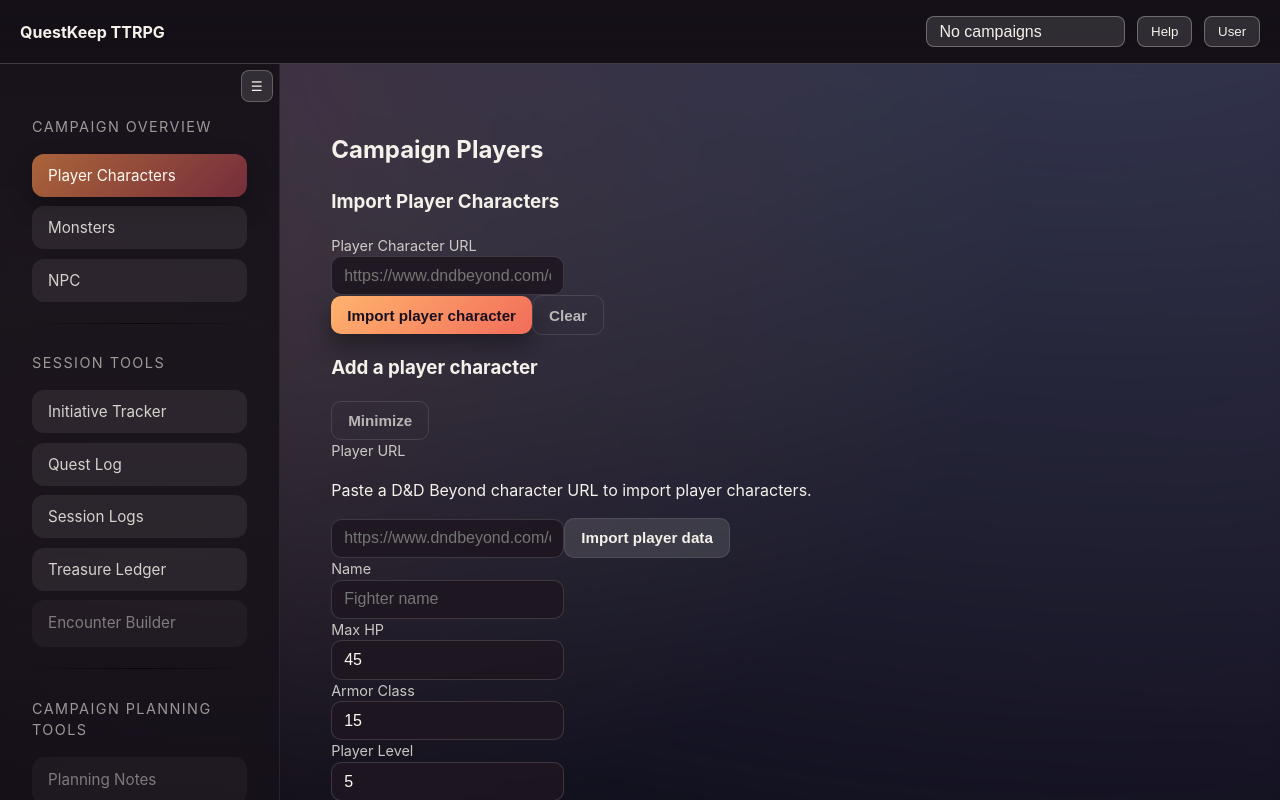
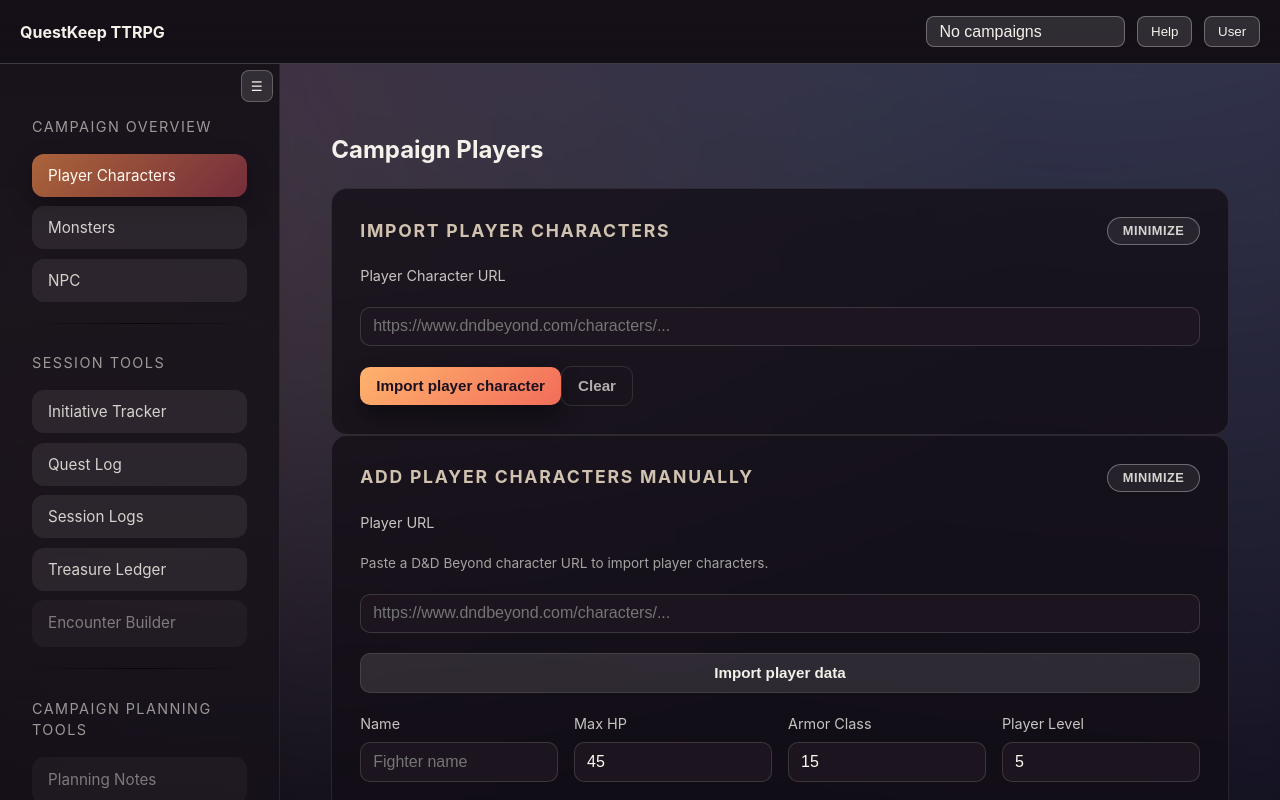
Before and after one commit to FireHeartA/DND, a React (Vite) app in the folder apps/dnd-initiative-tracker/: page / in a window 1280 px wide. Both pictures are taken after a click on the button "Manage campaigns". Shown: the top 800 px of the page. Built offline with nearby package versions, Linux system fonts and the light colour scheme.

Commit message:
Refine player characters layout with boxed sections

```diff
--- a/apps/dnd-initiative-tracker/src/components/campaign/PlayerCharactersView.tsx
+++ b/apps/dnd-initiative-tracker/src/components/campaign/PlayerCharactersView.tsx
@@ -1,3 +1,4 @@
+import { useState } from 'react'
 import { useSelector } from 'react-redux'
 import type { RootState } from '../../types'
 
@@ -6,37 +7,73 @@ export const PlayerCharactersView: React.FC = () => {
   const activeCampaignId = useSelector((state: RootState) => state.campaigns.activeCampaignId)
   const activeCampaign = campaigns.find((campaign) => campaign.id === activeCampaignId)
 
+  const [importMinimized, setImportMinimized] = useState(false)
+  const [manualMinimized, setManualMinimized] = useState(false)
+
   return (
     <section className="campaign-manager">
       <header className="campaign-manager__header">
         <h2>Campaign Players</h2>
       </header>
 
-      <article className="campaign-card">
-        <h3>Import Player Characters</h3>
+      <article className="campaign-form campaign-form--compact">
+        <div className="section-header">
+          <h4>Import player characters</h4>
+          <button
+            type="button"
+            className="section-toggle"
+            onClick={() => setImportMinimized((current) => !current)}
+          >
+            {importMinimized ? 'Expand' : 'Minimize'}
+          </button>
+        </div>
+        {!importMinimized && (
+          <>
             <label>Player Character URL</label>
             <input type="url" placeholder="https://www.dndbeyond.com/characters/..." />
             <div className="row-actions">
               <button type="button" className="primary-button">Import player character</button>
               <button type="button" className="ghost-button">Clear</button>
             </div>
+          </>
+        )}
       </article>
 
-      <article className="campaign-card">
-        <h3>Add a player character</h3>
-        <button type="button" className="ghost-button">Minimize</button>
+      <article className="campaign-form">
+        <div className="section-header">
+          <h4>Add player characters manually</h4>
+          <button
+            type="button"
+            className="section-toggle"
+            onClick={() => setManualMinimized((current) => !current)}
+          >
+            {manualMinimized ? 'Expand' : 'Minimize'}
+          </button>
+        </div>
+        {!manualMinimized && (
+          <>
             <label>Player URL</label>
-        <p>Paste a D&amp;D Beyond character URL to import player characters.</p>
+            <p className="form-hint">Paste a D&amp;D Beyond character URL to import player characters.</p>
             <input type="url" placeholder="https://www.dndbeyond.com/characters/..." />
             <button type="button" className="secondary-button">Import player data</button>
-        <label>Name</label>
+            <div className="campaign-form__grid">
+              <label>
+                Name
                 <input type="text" placeholder="Fighter name" />
-        <label>Max HP</label>
+              </label>
+              <label>
+                Max HP
                 <input type="number" defaultValue={45} />
-        <label>Armor Class</label>
+              </label>
+              <label>
+                Armor Class
                 <input type="number" defaultValue={15} />
-        <label>Player Level</label>
+              </label>
+              <label>
+                Player Level
                 <input type="number" defaultValue={5} />
+              </label>
+            </div>
             <label>Character link</label>
             <input type="url" placeholder="https://www.dndbeyond.com/characters/..." />
             <label>Notes</label>
@@ -58,17 +95,39 @@ export const PlayerCharactersView: React.FC = () => {
               <button type="button" className="primary-button">Add to roster</button>
               <button type="button" className="ghost-button">Clear</button>
             </div>
+          </>
+        )}
       </article>
 
-      <article className="campaign-card">
-        <h3>Saved player characters</h3>
-        <p>Reuse your heroes across sessions with a single click.</p>
+      <article className="campaign-form campaign-form--compact">
+        <h4>Saved player characters</h4>
+        <p className="form-hint">Reuse your heroes across sessions with a single click.</p>
         <ul>
           {(activeCampaign?.playerCharacters ?? []).map((player) => (
             <li key={player.id}>{player.name}</li>
           ))}
         </ul>
       </article>
+
+      <article className="campaign-form campaign-form--compact">
+        <h4>View &amp; edit player character</h4>
+        <p className="form-hint">Select a saved character to view details and update them.</p>
+        <label>Selected player</label>
+        <select defaultValue="">
+          <option value="" disabled>
+            Choose a saved character
+          </option>
+          {(activeCampaign?.playerCharacters ?? []).map((player) => (
+            <option key={player.id} value={player.id}>
+              {player.name}
+            </option>
+          ))}
+        </select>
+        <div className="row-actions">
+          <button type="button" className="secondary-button">Load character</button>
+          <button type="button" className="primary-button">Save updates</button>
+        </div>
+      </article>
     </section>
   )
 }
```
Lines whose indentation alone changed are shown as unchanged.
